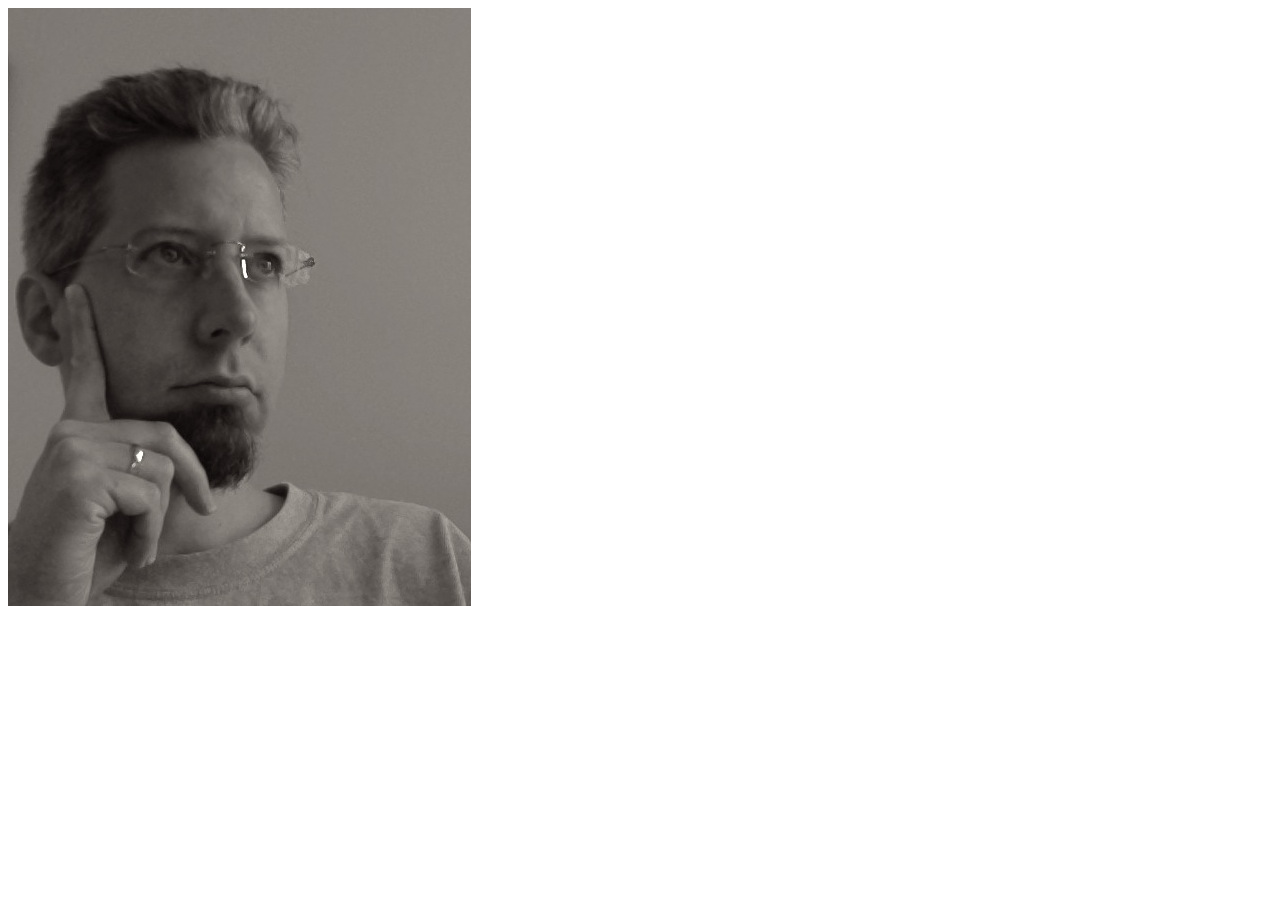
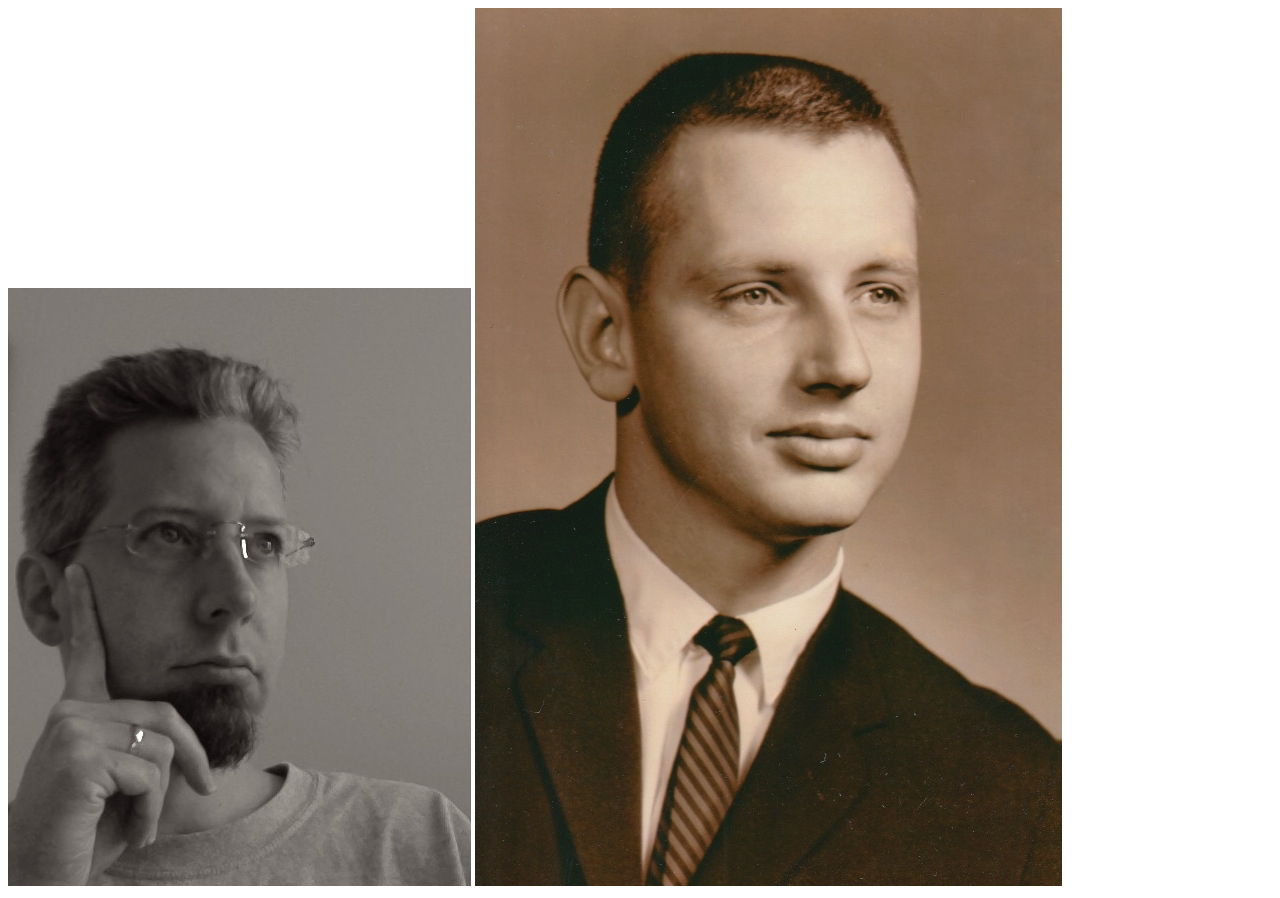
Before and after one commit to bradocchs/shadow-dom, a plain HTML site: page index.html in a window 1280 px wide. Before the commit the page ends 800 px from the top, so only its background shows below. Drawn offline with Linux system fonts and the light colour scheme.

Commit message:
added father

```diff
--- a/index.html
+++ b/index.html
@@ -5,10 +5,18 @@
     <meta name="viewport" content="width=device-width, initial-scale=1.0" />
     <meta http-equiv="X-UA-Compatible" content="ie=edge" />
     <title>Shadow DOM</title>
+    <style>
+      spinner-thing img {
+        max-width: 50vw;
+      }
+    </style>
   </head>
   <body>
     <spinner-thing>
-      <img src="Thinking.jpg" alt="The Thinker" />
+      <img src="Thinking.jpg" alt="The Thinker Jr." />
+    </spinner-thing>
+    <spinner-thing>
+      <img src="JimSpencer.jpg" alt="The Thinker" />
     </spinner-thing>
     <script>
       const template = document.createElement('template')
```
Also changed, not shown: JimSpencer.jpg (added).
